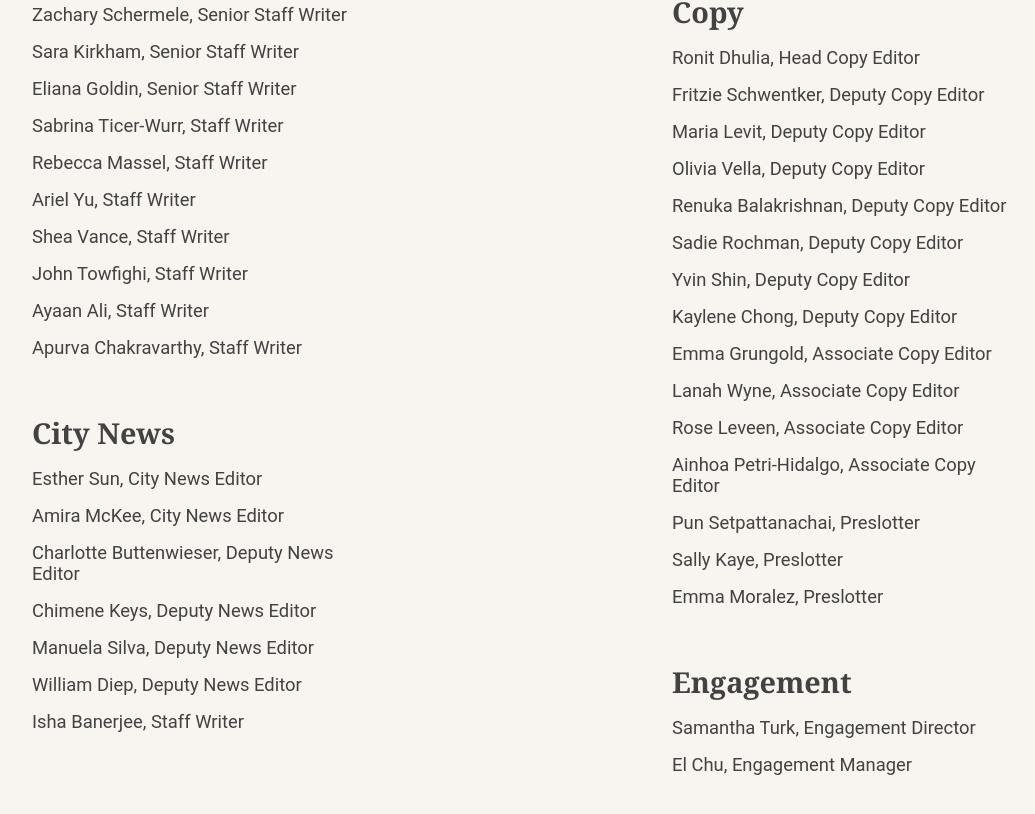
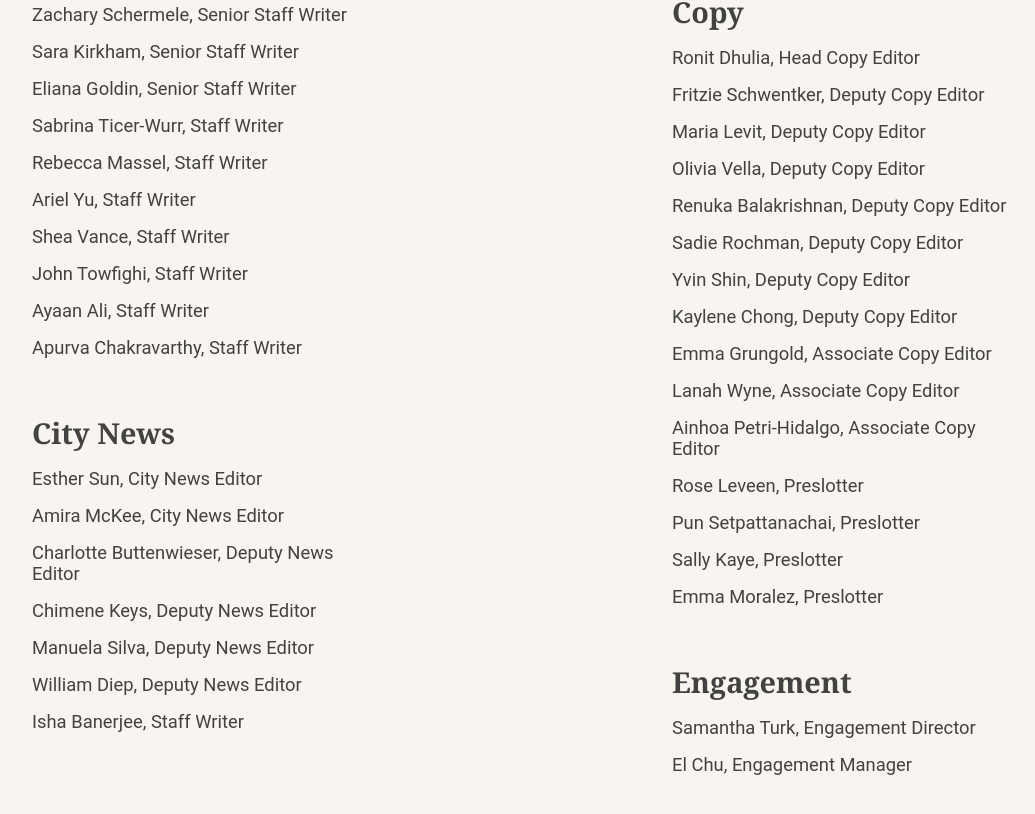
Before and after one commit to spectatorpublishing/presidential-edition, a React (Create React App) app: page / in a window 1280 px wide. Shown: the part 6407-7221 px from the top of the page, without its empty margins (112-1147 px from the left). Built offline with nearby package versions, Linux system fonts and the light colour scheme.

Commit message:
Preslotter credit change

```diff
--- a/src/data/credits.js
+++ b/src/data/credits.js
@@ -190,12 +190,12 @@ export const credits = {
         "title": "Associate Copy Editor"
       },
       {
-        "staff_name": "Rose Leveen",
+        "staff_name": "Ainhoa Petri-Hidalgo",
         "title": "Associate Copy Editor"
       },
       {
-        "staff_name": "Ainhoa Petri-Hidalgo",
-        "title": "Associate Copy Editor"
+        "staff_name": "Rose Leveen",
+        "title": "Preslotter"
       },
       {
         "staff_name": "Pun Setpattanachai",
```
